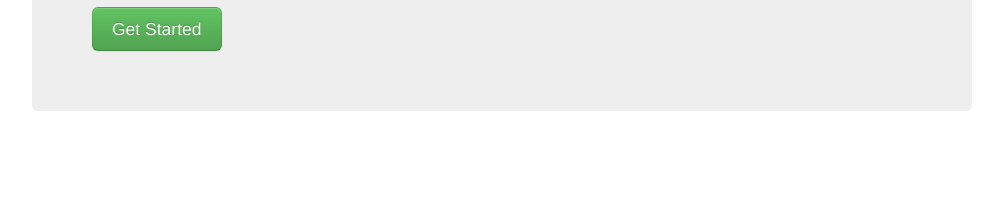
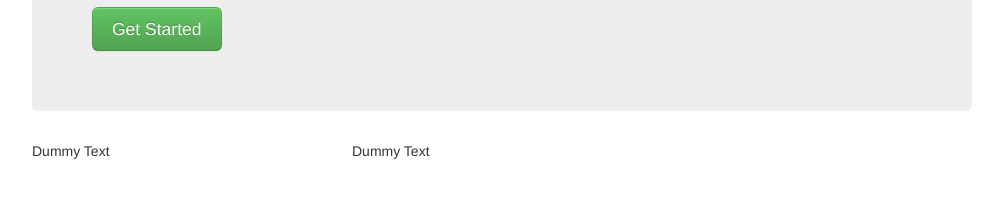
Before and after one commit to taydakov/bootstrap-lesson-1, a plain HTML site: page index.html in a window 1280 px wide. Shown: the part 315-512 px from the top of the page, without its empty margins (138-1141 px from the left). Drawn offline with nearby package versions, Linux system fonts and the light colour scheme.

Commit message:
experimenting with the grid system

```diff
--- a/index.html
+++ b/index.html
@@ -29,6 +29,15 @@
 				<a href="#" class="btn btn-large btn-success">Get Started</a>
 			</div>
 
+			<div class="row">
+				<div class="span4">
+					<p>Dummy Text</p>
+				</div>
+				<div class="span8">
+					<p>Dummy Text</p>
+				</div>
+			</div>
+
 		</div>
 
 		<script src="http://code.jquery.com/jquery-1.10.1.min.js"></script>
```
